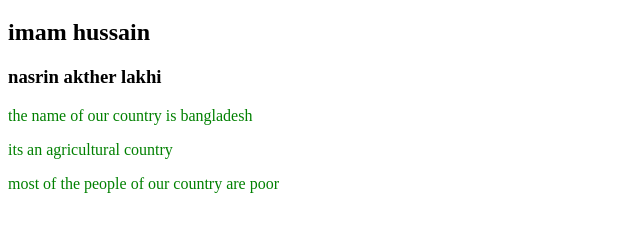
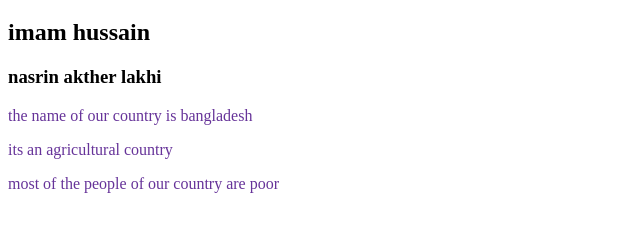
Before and after one commit to RedEye75/my-second-repo, a plain HTML site: page index.html in a window 1280 px wide. Shown: the part 61-292 px from the top of the page, without its empty margins (0-640 px from the left). Drawn offline with Linux system fonts and the light colour scheme.

Commit message:
color cng

```diff
--- a/style.css
+++ b/style.css
@@ -1,3 +1,3 @@
 p{
-    color: green;
+    color: rebeccapurple;
 }
```
